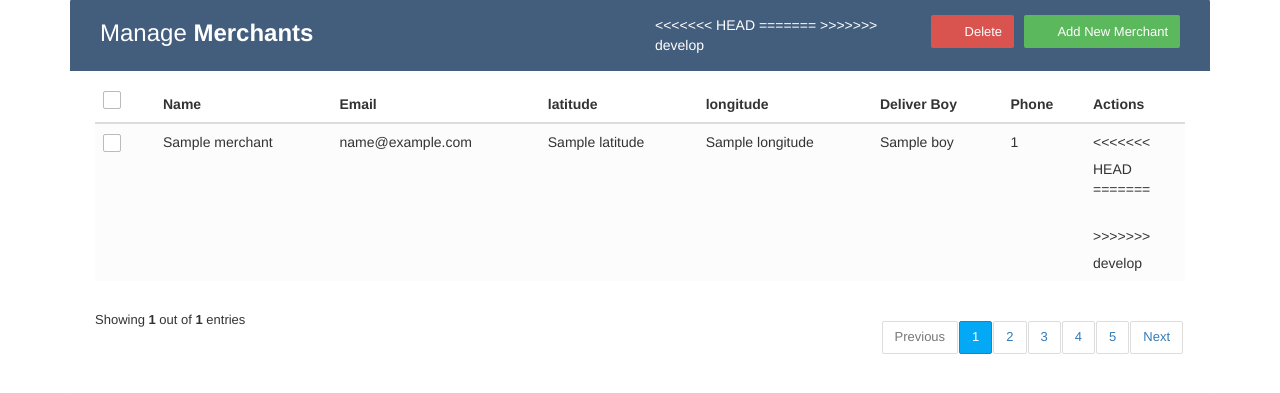
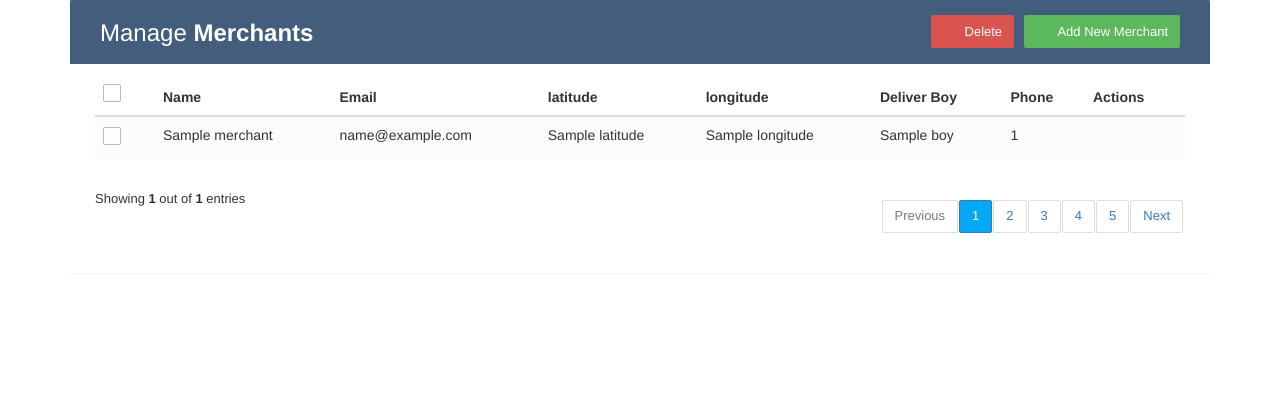
Before and after one commit to trulyenlightened/meinhunna, a Flask app: template src/templates/merchants.html in a window 1280 px wide. Shown: the part 51-444 px from the top of the page. Run offline with Flask 2, Linux system fonts and the light colour scheme; the template is opened without the code that fills it: most values are stand-ins (such as "Sample title", 1, 10 or a date in 2020); parts of the project's set-up code (start-up, migrations or seed data) failed here and were passed over; some libraries are stand-ins or nearby versions.

Commit message:
merge conflict removed

```diff
--- a/src/templates/merchants.html
+++ b/src/templates/merchants.html
@@ -74,11 +74,6 @@
 					<div class="col-sm-6">
 						<a href="#addEmployeeModal" class="btn btn-success" data-toggle="modal"><i class="material-icons">&#xE147;</i> <span>Add New Merchant</span></a>
 						<a href="#deleteEmployeeModal" class="btn btn-danger" data-toggle="modal"><i class="material-icons">&#xE15C;</i> <span>Delete</span></a>
-<<<<<<< HEAD
-
-=======
-
->>>>>>> develop
                     </div>
                 </div>
             </div>
@@ -120,11 +115,7 @@
                             {% endfor %}
                         <td>{{ merchant.phone_number }}</td>
                         <td>
-<<<<<<< HEAD
-                            <a href="#editEmployeeModal" class="edit" data-toggle="modal"><i class="material-icons" data-toggle="tooltip" title="Edit">&#xE254;</i></a>
-=======
                             <a href="{{ url_for('view_blueprint.update_merchant_uri', merchant_id=merchant.id) }}" class="edit" data-toggle="modal"><i class="material-icons" data-toggle="tooltip" title="Edit">&#xE254;</i></a>
->>>>>>> develop
                             <!-- <a href="#deleteEmployeeModal" class="delete" data-toggle="modal"><i class="material-icons" data-toggle="tooltip" title="Delete">&#xE872;</i></a> -->
                             <a href="{{ url_for('view_blueprint.delete_merchant', merchant_id=merchant.id) }}" onclick="return confirm('Are you sure you want to delete this item?');"><i class="material-icons" data-toggle="tooltip" title="Delete">&#xE872;</i></a>
                         </td>
--- a/src/templates/users.html
+++ b/src/templates/users.html
@@ -106,11 +106,7 @@
 						<td>{{ user.address }}</td>
                         <td>{{ user.phone_number }}</td>
                         <td>
-<<<<<<< HEAD
-                            <a href="#editEmployeeModal" class="edit" data-toggle="modal"><i class="material-icons" data-toggle="tooltip" title="Edit">&#xE254;</i></a>
-=======
                             <a href="{{ url_for('view_blueprint.update_user_uri', user_id=user.id) }}" class="edit" data-toggle="modal"><i class="material-icons" data-toggle="tooltip" title="Edit">&#xE254;</i></a>
->>>>>>> develop
                             <!-- <a href="#deleteEmployeeModal" name="user_id" value="{{ user.id }}" class="delete" data-toggle="modal"><i class="material-icons" data-toggle="tooltip" title="Delete">&#xE872;</i></a> -->
                             <a href="{{ url_for('view_blueprint.delete_user', user_id=user.id) }}" onclick="return confirm('Are you sure you want to delete this item?');"><i class="material-icons" data-toggle="tooltip" title="Delete">&#xE872;</i></a>
                         </td>
```
